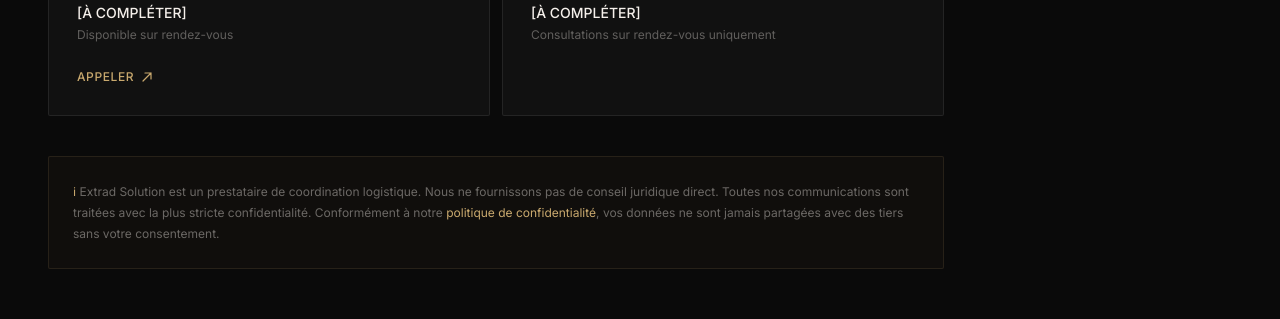
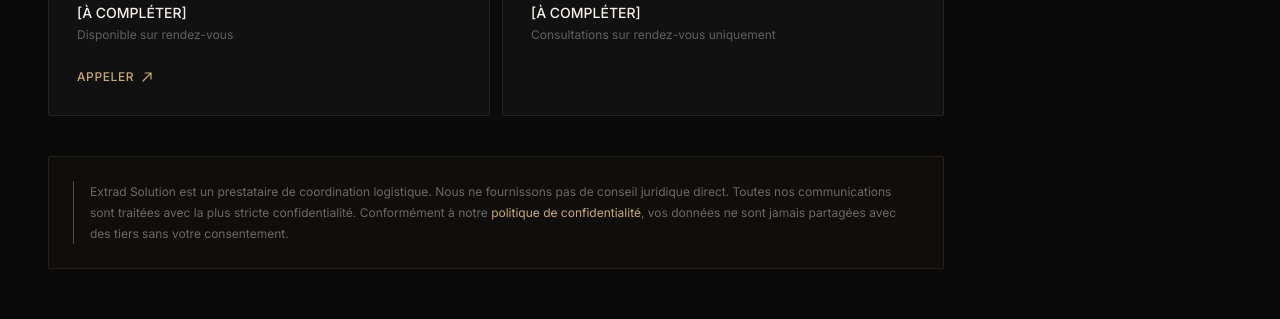
Before and after one commit to Maximgeb/extrad-solution, a Next.js app: page /contact in a window 1280 px wide. Shown: the part 797-1116 px from the top of the page. Built offline with nearby package versions, Linux system fonts and the light colour scheme.

Commit message:
Replace emoji ℹ with gold left-border on legal notice blocks

```diff
--- a/app/contact/page.tsx
+++ b/app/contact/page.tsx
@@ -161,11 +161,11 @@ export default function Contact() {
               initial={{ opacity: 0, y: 16 }}
               animate={{ opacity: 1, y: 0 }}
               transition={{ duration: 0.7, delay: 0.5, ease: EASE }}
-              className="mt-10 max-w-4xl rounded-sm p-6"
+              className="mt-10 max-w-4xl rounded-sm p-6 flex gap-4"
               style={{ background: "rgba(201,169,110,0.03)", border: "1px solid rgba(201,169,110,0.12)" }}
             >
+              <span className="flex-shrink-0 w-px self-stretch" style={{ background: "#C9A96E", opacity: 0.4 }} />
               <p className="text-[rgba(245,240,235,0.4)] text-xs font-inter leading-[1.75]">
-                <span className="text-[#C9A96E]">ℹ </span>
                 Extrad Solution est un prestataire de coordination logistique. Nous ne fournissons pas de conseil juridique direct. Toutes nos communications sont traitées avec la plus stricte confidentialité. Conformément à notre <a href="/politique-de-confidentialite" className="text-[#C9A96E] hover:underline">politique de confidentialité</a>, vos données ne sont jamais partagées avec des tiers sans votre consentement.
               </p>
             </motion.div>
--- a/components/About.tsx
+++ b/components/About.tsx
@@ -82,14 +82,14 @@ export default function About() {
               initial={{ opacity: 0, y: 12 }}
               animate={inView ? { opacity: 1, y: 0 } : {}}
               transition={{ duration: 0.7, delay: 0.36, ease: EASE }}
-              className="rounded-sm p-5 mb-8"
+              className="rounded-sm p-5 mb-8 flex gap-4"
               style={{
                 background: "rgba(201,169,110,0.04)",
                 border: "1px solid rgba(201,169,110,0.15)",
               }}
             >
+              <span className="flex-shrink-0 w-px self-stretch" style={{ background: "#C9A96E", opacity: 0.5 }} />
               <p className="text-[rgba(245,240,235,0.45)] text-xs leading-[1.75] font-inter">
-                <span className="text-[#C9A96E] font-medium">ℹ </span>
                 {t.about.legalNotice}
               </p>
             </motion.div>
```
